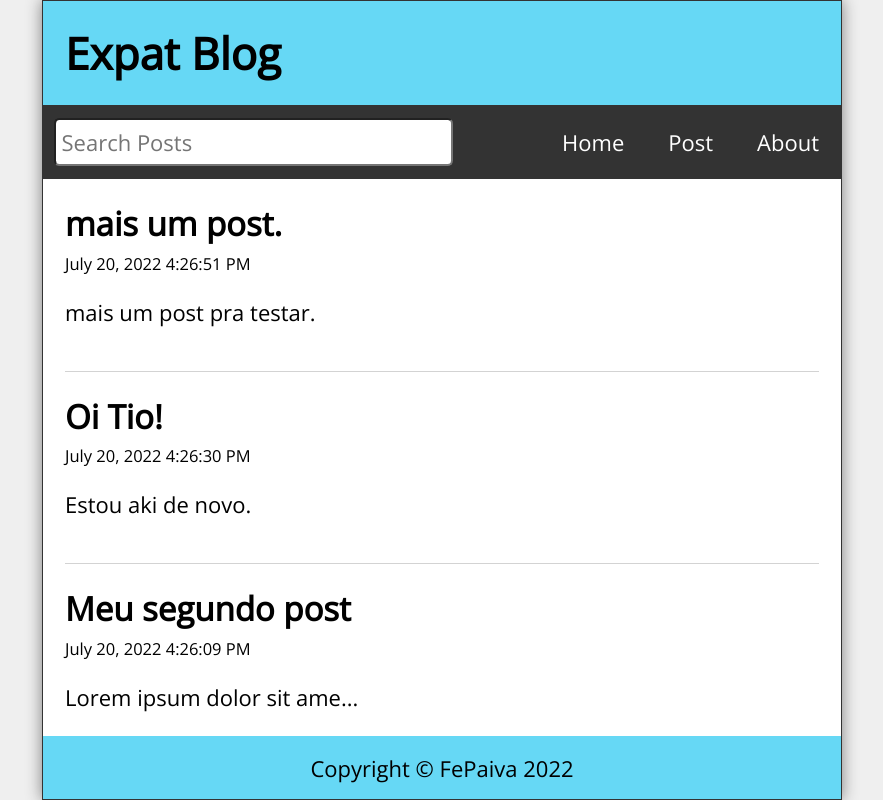
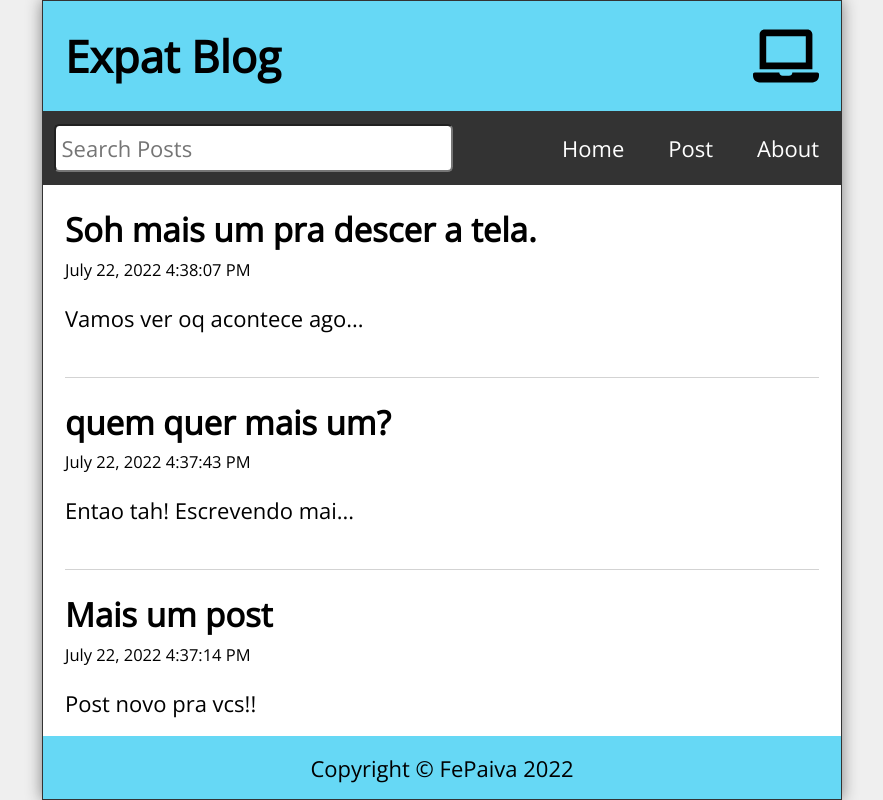
Before and after one commit to FePaiva/expat-blog, a React (Create React App) app: page / in a window 1280 px wide. Shown: the whole page, without its empty margins (198-1081 px from the left). Built offline with nearby package versions, Linux system fonts and the light colour scheme; data requests are answered from the project's data file.

Commit message:
added useWindowSize to adjust the size of the window

```diff
--- a/data/db.json
+++ b/data/db.json
@@ -2,27 +2,33 @@
   "posts": [
     {
       "id": 1,
-      "title": "My First Post",
-      "datetime": "July 01, 2021 11:17:36 AM",
-      "body": "Lorem ipsum dolor sit amet consectetur adipisicing elit. Quis consequatur expedita, assumenda similique non optio! Modi nesciunt excepturi corrupti atque blanditiis quo nobis, non optio quae possimus illum exercitationem ipsa!"
+      "title": "Meu post",
+      "datetime": "July 22, 2022 4:33:57 PM",
+      "body": "Vou postar alguma coisa aqui pra testar se funciona.\n\nNao tenho oq escrever por enquanto."
     },
     {
-      "id": 2,
-      "title": "Meu segundo post",
-      "datetime": "July 20, 2022 4:26:09 PM",
-      "body": "Lorem ipsum dolor sit amet consectetur adipisicing elit. Quis consequatur expedita, assumenda similique non optio! Modi nesciunt excepturi corrupti atque blanditiis quo nobis, non optio quae possimus illum exercitationem ipsa!"
+      "id": 3,
+      "title": "Mudando o Terceiro post",
+      "datetime": "July 22, 2022 4:35:32 PM",
+      "body": "Sera que mudou? Agora vai! Parece que esta funcionando mesmo."
+    },
+    {
+      "id": 4,
+      "title": "Mais um post",
+      "datetime": "July 22, 2022 4:37:14 PM",
+      "body": "Post novo pra vcs!!"
     },
     {
       "id": 5,
-      "title": "Oi Tio!",
-      "datetime": "July 20, 2022 4:26:30 PM",
-      "body": "Estou aki de novo."
+      "title": "quem quer mais um?",
+      "datetime": "July 22, 2022 4:37:43 PM",
+      "body": "Entao tah! Escrevendo mais coisas pra vcs."
     },
     {
       "id": 6,
-      "title": "mais um post.",
-      "datetime": "July 20, 2022 4:26:51 PM",
-      "body": "mais um post pra testar."
+      "title": "Soh mais um pra descer a tela.",
+      "datetime": "July 22, 2022 4:38:07 PM",
+      "body": "Vamos ver oq acontece agora."
     }
   ]
 }
--- a/package.json
+++ b/package.json
@@ -10,6 +10,7 @@
     "date-fns": "^2.28.0",
     "react": "^18.2.0",
     "react-dom": "^18.2.0",
+    "react-icons": "^4.4.0",
     "react-router-dom": "^6.3.0",
     "react-scripts": "5.0.1",
     "web-vitals": "^2.1.4"
--- a/src/App.js
+++ b/src/App.js
@@ -11,9 +11,9 @@ import { Routes, Route, useNavigate } from 'react-router-dom';
 import { useState, useEffect} from 'react';
 import { format } from 'date-fns';
 import api from './api/posts';
+import useWindowSize from './hooks/useWindowSize';
 
 function App() {
-
   const [posts, setPosts] = useState([]);
   const [search, setSearch] = useState('');
   const [searchResults, setSearchResults] = useState([]);
@@ -22,6 +22,7 @@ function App() {
   const [editTitle, setEditTitle] = useState('');
   const [editBody, setEditBody] = useState('');
   const navigate = useNavigate();
+  const { width } = useWindowSize();
 
   useEffect(() => {
     const fetchPosts = async () => {
@@ -101,8 +102,8 @@ function App() {
 
   return (
     <div className="App">
-        <Header title="Expat Blog"/>
-        <Nav search={search} setSearch={setSearch}/>
+        <Header title="Expat Blog" width={width} />
+        <Nav search={search} setSearch={setSearch} />
         <Routes>
             <Route path="/"
                    element={<Home posts={searchResults} />}
--- a/src/Header.js
+++ b/src/Header.js
@@ -1,9 +1,13 @@
-import React from 'react'
+import { FaLaptop, FaTabletAlt, FaMobileAlt } from 'react-icons/fa';
 
-const Header = ({ title }) => {
+
+const Header = ({ title, width }) => {
   return (
     <header className="Header">
         <h1>{title}</h1>
+        {width < 768 ? <FaMobileAlt />
+            : width < 992 ? <FaTabletAlt />
+                : <FaLaptop /> }
     </header>
   )
 }
--- /dev/null
+++ b/src/hooks/useWindowSize.js
@@ -0,0 +1,36 @@
+import { useEffect, useState } from "react"
+
+const useWindowSize = () => {
+  const [windowSize, setWindowSize] = useState({
+    // the state is undefined at this point. It will get the width and height of the browser.
+      width: undefined,
+      height: undefined
+  })
+
+  useEffect(() => {
+
+    const handleResize = () => {
+        setWindowSize({
+          // track the size of the windowSize
+            width: window.innerWidth,
+            height: window.innerHeight
+        });
+    }
+    // setting up the window size once at initial load time.
+    handleResize()
+
+    // to get the value to continue to adust when the window is resized.
+    // in case size changes after the load, it listens for the resize event, and call handleResize to action, adjusting the window size again.
+    window.addEventListener("resize", handleResize);
+
+    // adding cleanup function to remove the event listener and prevent memory leak in the app.
+    const cleanUp = () => {
+      // console.log("runs if dependency changes.")
+      window.removeEventListener("resize", handleResize);
+    }
+    return cleanUp;
+  }, [])
+  return windowSize;
+}
+
+export default useWindowSize
```
Also changed, not shown: 1 other file (tests, documents, lock files or other folders).
